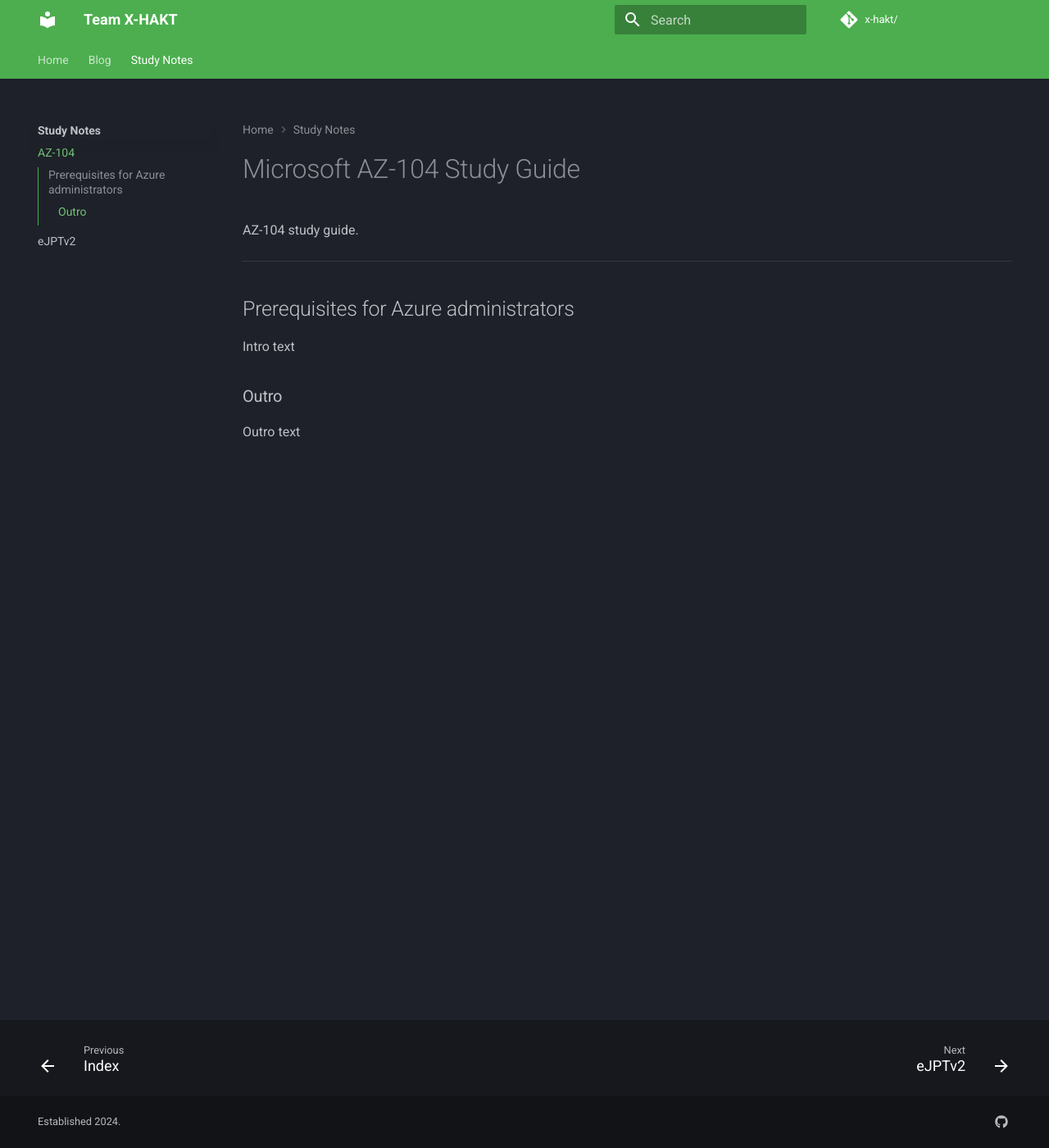
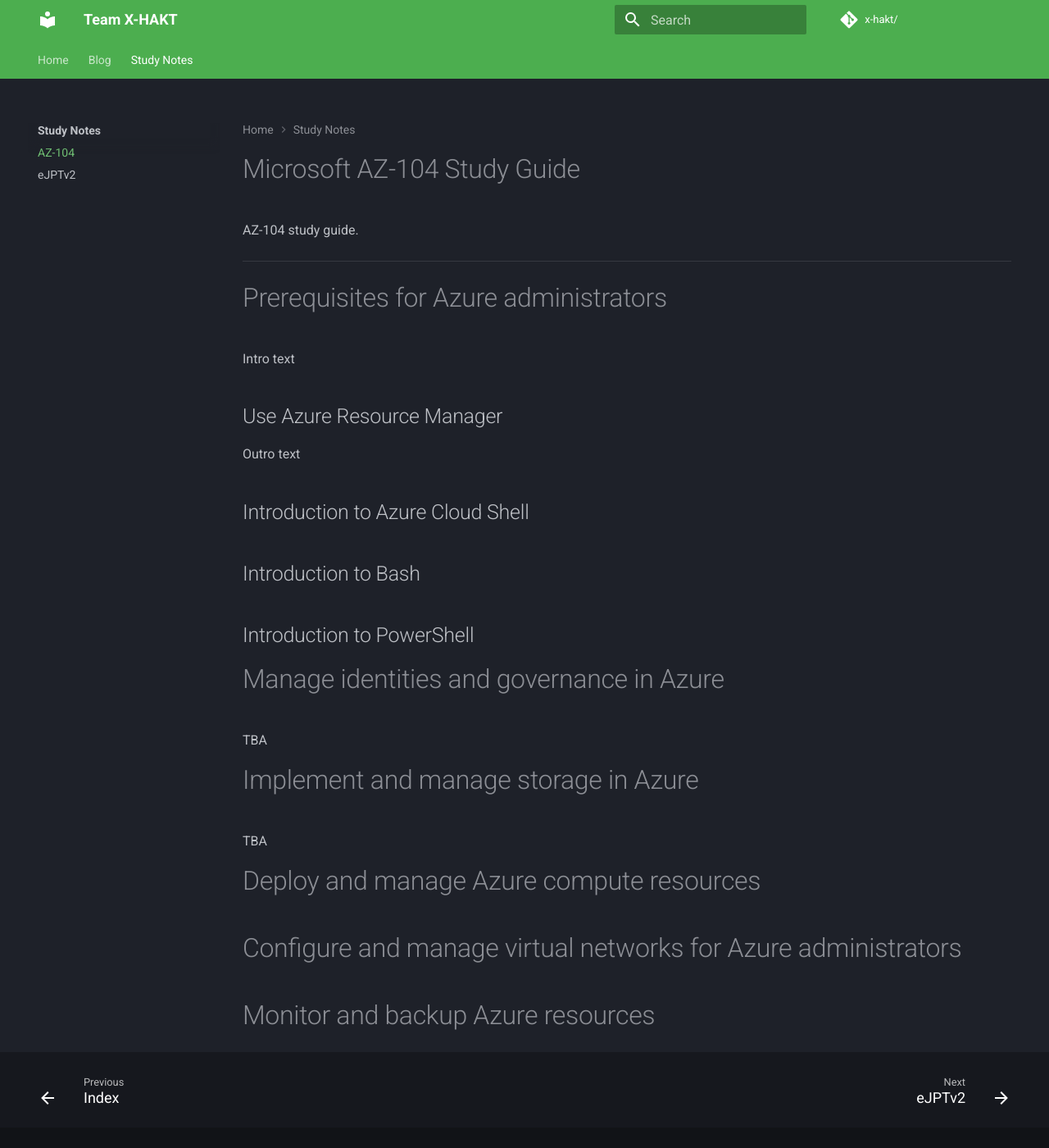
Before and after one commit to x-hakt/site, an MkDocs documentation site: the page built from docs/study/microsoft-az-104.md, in a window 1280 px wide and 1400 px high. Shown: the whole window at 82% size. Built offline with MkDocs 1.6.1 and Material for MkDocs 9.7.7, drawn with Linux system fonts in a browser that asks for light colours.

Commit message:
modified:   docs/study/microsoft-az-104.md

```diff
--- a/docs/study/microsoft-az-104.md
+++ b/docs/study/microsoft-az-104.md
@@ -4,9 +4,27 @@ AZ-104 study guide.
 
 ---
 
-## Prerequisites for Azure administrators
+# Prerequisites for Azure administrators
 
 Intro text
 
-### Outro
+## Use Azure Resource Manager
 Outro text
+
+## Introduction to Azure Cloud Shell
+
+## Introduction to Bash
+
+## Introduction to PowerShell
+
+# Manage identities and governance in Azure
+TBA
+
+# Implement and manage storage in Azure
+TBA
+
+# Deploy and manage Azure compute resources
+
+# Configure and manage virtual networks for Azure administrators
+
+# Monitor and backup Azure resources
```
